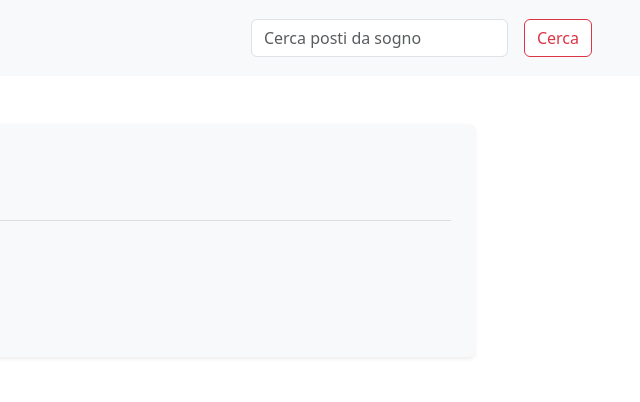
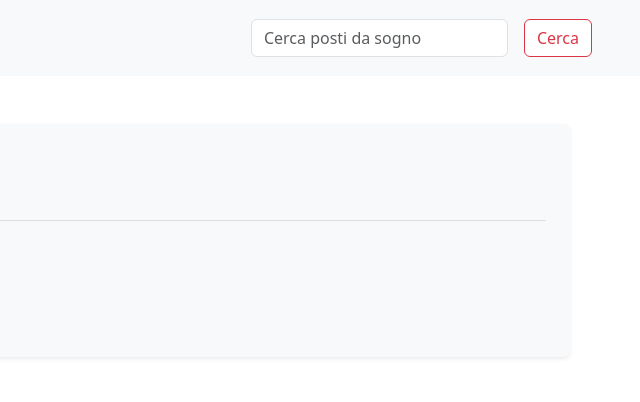
Before and after one commit to Giuliano1911/U2-W2-L2, a plain HTML site: page index.html in a window 1280 px wide. Shown: the top 402 px of the page, 640-1280 px from the left. Drawn offline with nearby package versions, Linux system fonts and the light colour scheme.

Commit message:
Update index.html

```diff
--- a/index.html
+++ b/index.html
@@ -141,7 +141,7 @@
           class="row text-center justify-content-center justify-content-lg-start text-lg-start mt-5"
         >
           <div
-            class="col col-11 bg-body-tertiary text-body-tertiary p-4 rounded shadow-sm"
+            class="col col-11 col-lg-12 bg-body-tertiary text-body-tertiary p-4 rounded shadow-sm"
           >
             <div class="d-flex justify-content-center justify-content-lg-start">
               <h1 class="fw-normal">Sunset-</h1>
```
